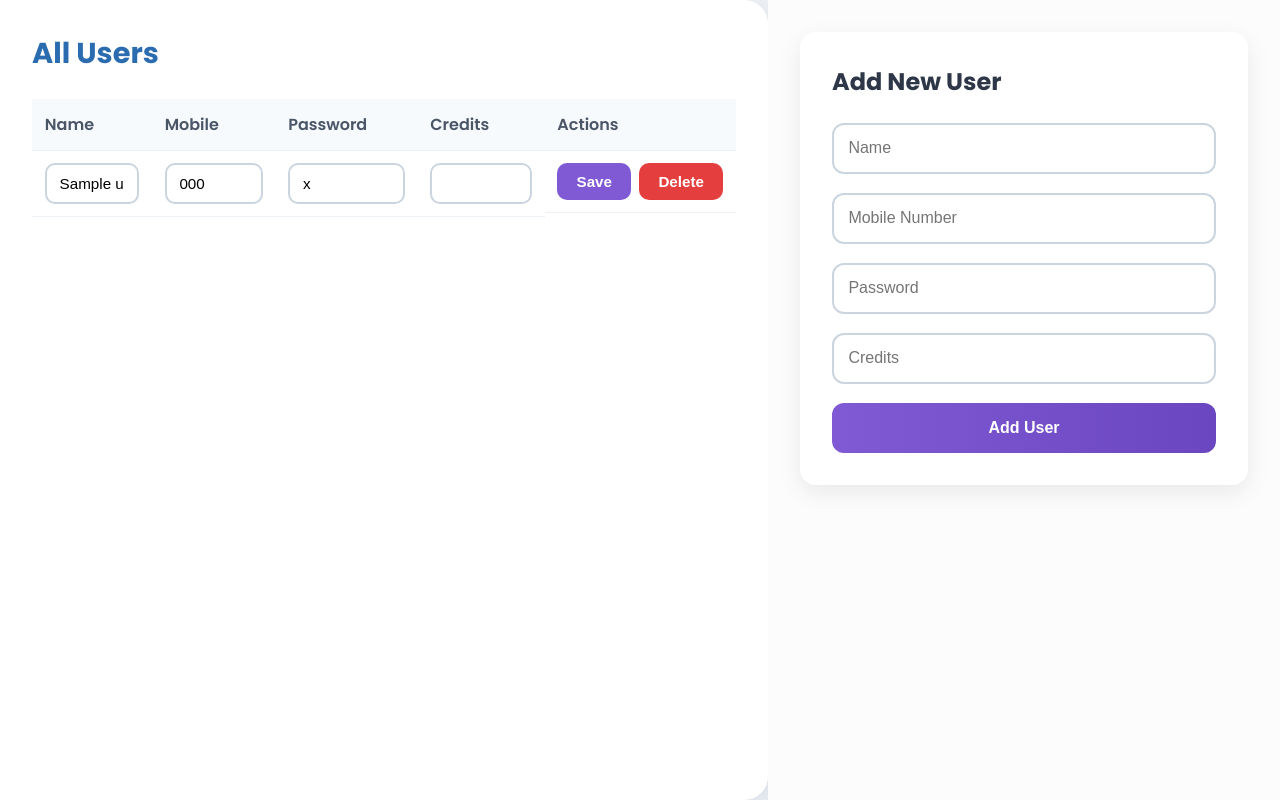
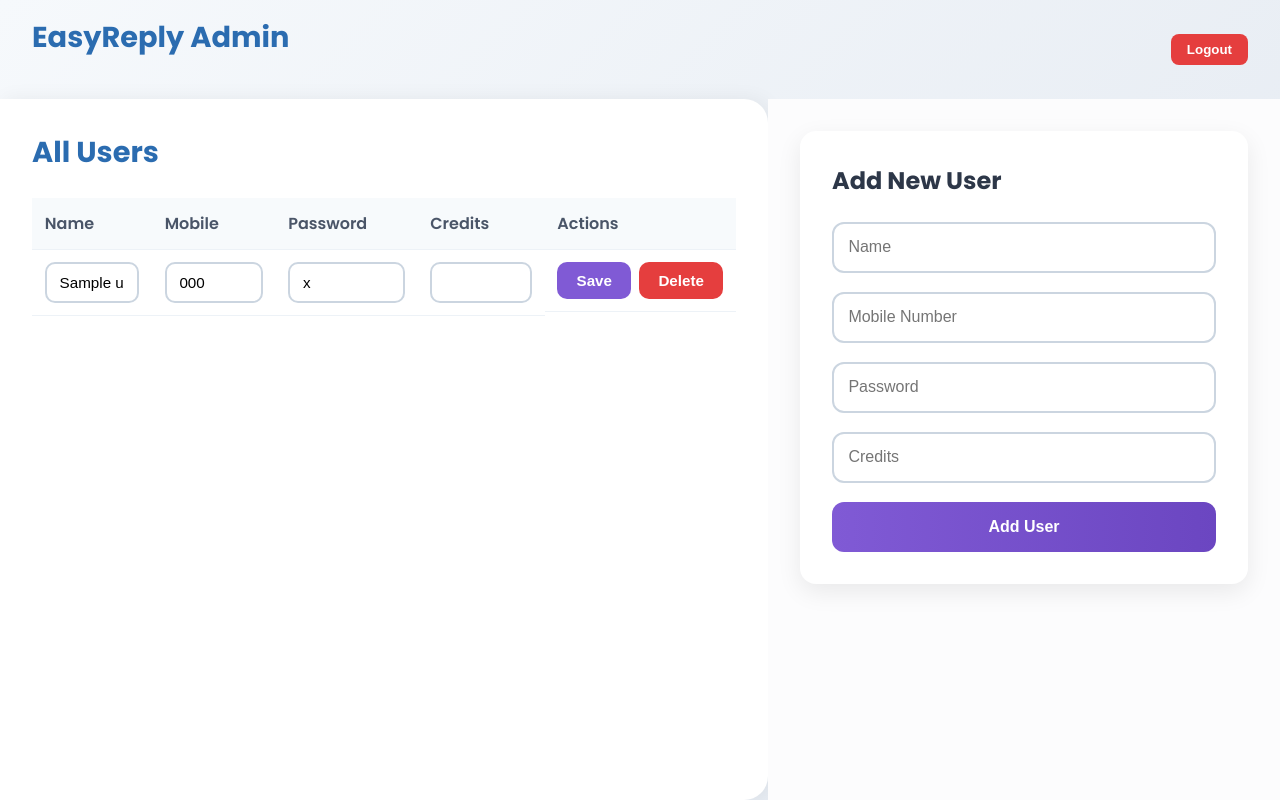
Before and after one commit to Easyreply/easyreplyapppro, a Python web app: template templates/admin.html in a window 1280 px wide. Run offline with Jinja, Linux system fonts and the light colour scheme; the template is opened without the code that fills it: most values are stand-ins (such as "Sample title", 1, 10 or a date in 2020).

Commit message:
Update admin.html

```diff
--- a/templates/admin.html
+++ b/templates/admin.html
@@ -11,9 +11,30 @@
       font-family: 'Poppins', sans-serif;
       background: linear-gradient(135deg, #f6f9fc, #e2e8f0);
       display: flex;
+      flex-direction: column;
       height: 100vh;
-      overflow: hidden;
       color: #1a202c;
+    }
+    header {
+      display: flex;
+      justify-content: space-between;
+      align-items: center;
+      padding: 1rem 2rem;
+    }
+    .logout-btn {
+      background: #e53e3e;
+      color: white;
+      padding: 0.5rem 1rem;
+      border: none;
+      border-radius: 8px;
+      font-weight: 600;
+      cursor: pointer;
+    }
+    .main {
+      flex: 1;
+      display: flex;
+      flex-direction: row;
+      height: 100%;
     }
     .left, .right {
       padding: 2rem;
@@ -43,6 +64,7 @@
     th, td {
       padding: 0.8rem;
       border-bottom: 1px solid #edf2f7;
+      vertical-align: middle;
     }
     th {
       background: #f7fafc;
@@ -112,21 +134,39 @@
       border: none;
       border-radius: 12px;
     }
+    .message {
+      background: #d0f0d6;
+      color: #276749;
+      padding: 0.8rem 1rem;
+      margin-bottom: 1rem;
+      border-radius: 8px;
+      font-weight: 500;
+    }
     @media (max-width: 768px) {
-      body { flex-direction: column; }
+      .main {
+        flex-direction: column;
+      }
       .left, .right {
         width: 100%;
         padding: 1.2rem;
-      }
-      th, td input, .btn {
-        font-size: 0.9rem;
       }
     }
   </style>
 </head>
 <body>
+  <header>
+    <h2>EasyReply Admin</h2>
+    <form action="/logout" method="POST">
+      <button class="logout-btn">Logout</button>
+    </form>
+  </header>
+
+  <div class="main">
     <div class="left">
       <h2>All Users</h2>
+      {% if request.args.get('msg') %}
+        <div class="message">{{ request.args.get('msg') }}</div>
+      {% endif %}
       <table>
         <thead>
           <tr>
@@ -172,5 +212,6 @@
         </form>
       </div>
     </div>
+  </div>
 </body>
 </html>
```
Lines whose indentation alone changed are shown as unchanged.
